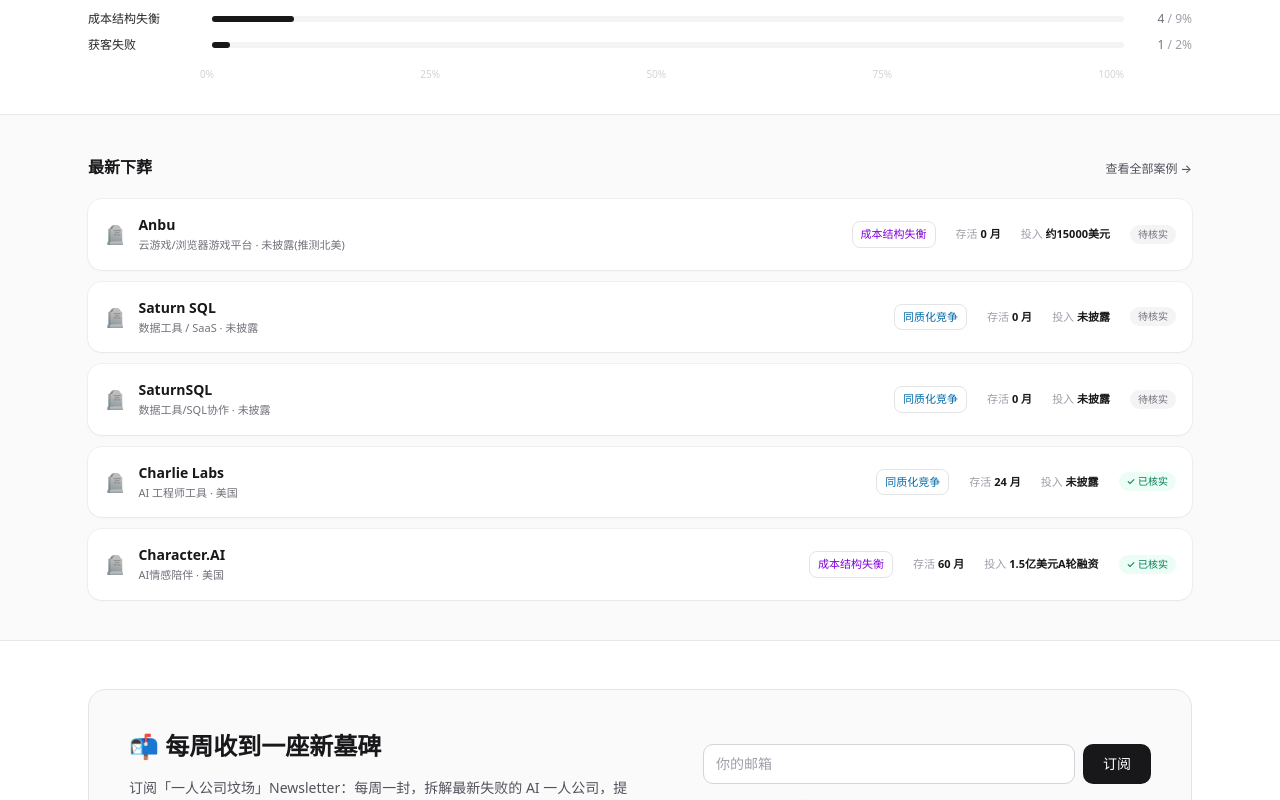
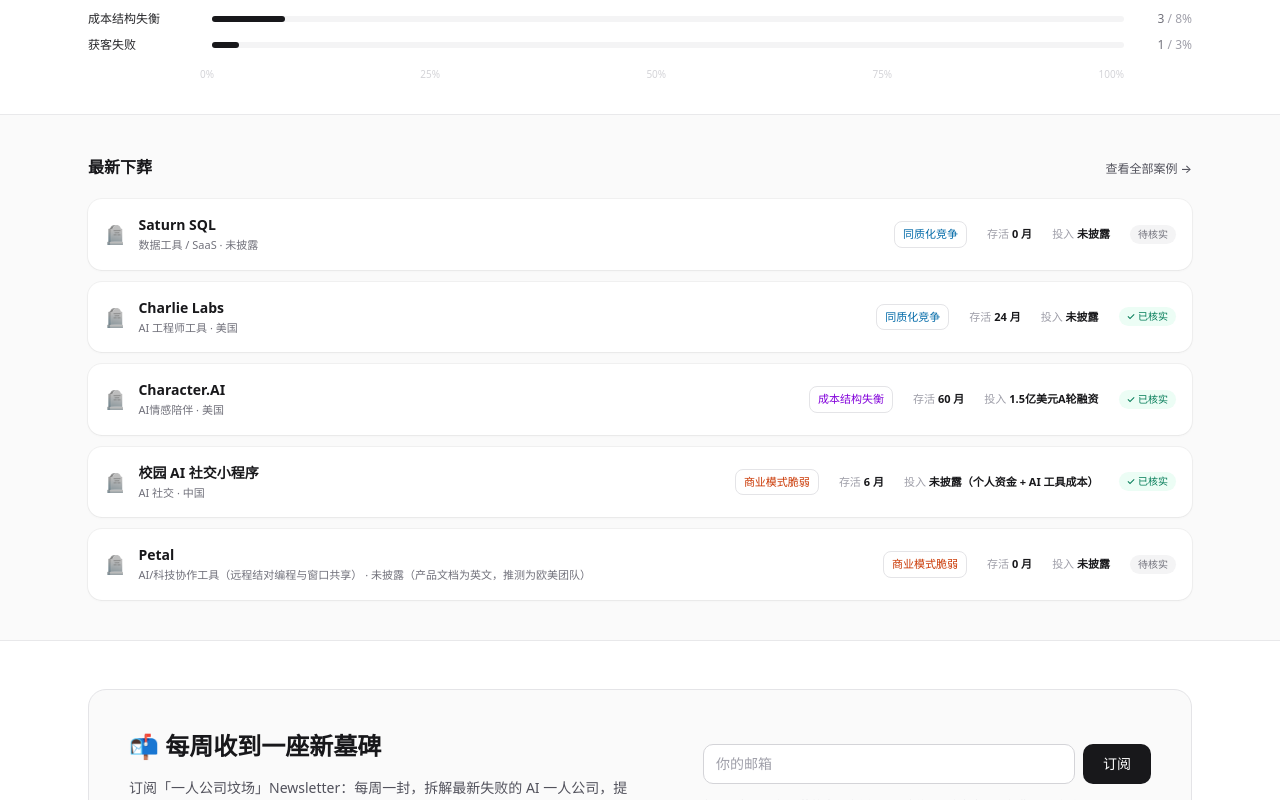
Before and after one commit to xkobe/opcgraveyard, a Next.js app: page / in a window 1280 px wide. Shown: the part 818-1618 px from the top of the page. Built offline with nearby package versions, Linux system fonts and the light colour scheme.

Commit message:
fix: dedupe semantic duplicates (saturn-sql/saturnsql, deno/deno-runtime, anbu/anbu-eggverse) -> 40 unique cases

```diff
--- a/src/data/cases.ts
+++ b/src/data/cases.ts
@@ -1098,45 +1098,6 @@
     ],
   },
   {
-    slug: "anbu",
-    name: "Anbu",
-    founderBg: "独立创始人,无联合创始人,自行设计平台、手绘美术与Logo,外包开发、像素画、音乐、音效和3D模型",
-    region: "未披露(推测北美)",
-    industry: "云游戏/浏览器游戏平台",
-    startedAt: "2021",
-    closedAt: "约2022-2023(具体未披露)",
-    investment: "约15000美元",
-    source: "eggverse.co",
-    status: "dead",
-    lifespanMonths: 0,
-    fundingType: "自筹",
-    deadCause: "成本结构失衡",
-    deadCauseSub: "AWS EC2托管费用高昂,免费额度用尽后无法承担持续支出",
-    verified: false,
-    epitaph: "投入1.5万美元,只换来一款游戏和一群没留下的玩家;\n免费额度一到期,梦想就被EC2账单掐灭。\n如今EggVerse带着18款游戏归来,但没人能保证玩家会回头。",
-    motivation: "2021年,我投入约1.5万美元启动Anbu,最初想做去中心化云游戏平台,但受限于资金且没有联合创始人,只能缩减为一个浏览器街机——让玩家和朋友一起玩游戏。我亲自在Figma设计平台、手绘美术和Logo,并外包开发、像素画、音乐、音效和3D模型。这笔预算最终只做出一款游戏《Egg on the Run》,以及游戏大厅、好友邀请、聊天和发布平台。我计划用第一款游戏吸引玩家,让他们带来朋友,再引入其他开发者发布游戏,形成一个自增长的生态。",
-    timeline: [
-      { time: "2021", event: "投入约1.5万美元启动Anbu,定位浏览器街机游戏平台" },
-      { time: "2021-2022", event: "完成平台设计、美术、外包开发,推出首款游戏《Egg on the Run》及大厅、邀请、聊天、发布功能" },
-      { time: "2022-2023", event: "首款游戏吸引力不足,AWS免费额度耗尽,EC2托管成本过高,项目关闭" },
-      { time: "2023-2024", event: "在经营另一家初创公司Sky期间,将Anbu作为周末副业重新拾起,利用原有素材和Astra探索" },
-      { time: "2024-2025", event: "以EggVerse名义重新上线,扩展至18款多人游戏并持续增加" },
-    ],
-    breakdown: [
-      { layer: "表层原因", detail: "首款游戏《Egg on the Run》不够吸引人,未能带来足够玩家和社交传播" },
-      { layer: "中层原因", detail: "AWS EC2托管费用高昂,免费额度用尽后无法用收入覆盖,被迫关闭" },
-      { layer: "深层原因", detail: "单款游戏+自筹资金的内容型平台,缺乏持续内容供给和用户增长引擎,商业模式无法自我造血" },
-      { layer: "根本原因", detail: "以有限预算挑战平台型生态,需求验证不足,获客与留存未跑通就承担了固定基础设施成本" },
-    ],
-    lessons: [
-      "平台型创业需要先验证单点需求,再谈生态和开发者引入",
-      "固定基础设施成本必须与收入模型匹配,免费额度不是长期方案",
-      "内容型产品首款作品必须足够有吸引力,否则无法启动社交传播",
-      "独立创始人资源有限时,应优先做最小可验证闭环而非完整平台",
-      "失败项目中的资产和经验可以复用,重启时需重新验证用户留存",
-    ],
-  },
-  {
     slug: "saturn-sql",
     name: "Saturn SQL",
     founderBg: "未披露，创始人为解决自身团队数据共享需求而开发工具的开发者",
@@ -1432,45 +1393,6 @@
     ],
   },
   {
-    slug: "deno-runtime",
-    name: "Deno Runtime",
-    founderBg: "由 Node.js 创始人 Ryan Dahl 创立，核心团队为资深 JavaScript/TypeScript 运行时开发者",
-    region: "美国",
-    industry: "开发者工具/JavaScript 运行时",
-    startedAt: "2018",
-    closedAt: "2025",
-    investment: "未披露",
-    source: "OSCHINA",
-    status: "dead",
-    lifespanMonths: 84,
-    fundingType: "自筹",
-    deadCause: "同质化竞争",
-    deadCauseSub: "在与 Node.js 及 Bun 等运行时的竞争中未能建立足够差异化优势，团队被 Cloudflare 整体收编后项目终止",
-    verified: true,
-    epitaph: "曾想用 TypeScript 与安全沙箱重写 JavaScript 运行时，\n八年后团队整体加入 Cloudflare，\nDeno runtime 一年后停更，Deno Deploy 六个月后关停。",
-    motivation: "Ryan Dahl 在 2018 年发表著名演讲，公开反思 Node.js 的十大设计失误，包括未采用 Promise、安全性薄弱、构建系统复杂等问题。他希望通过 Deno 从头设计一个更现代、更安全的 JavaScript/TypeScript 运行时，原生支持 TypeScript、默认沙箱权限、内置工具链，并摆脱 npm 生态的历史包袱。这一愿景吸引了大量开发者关注，也让 Deno 成为 Node.js 最受瞩目的挑战者之一。",
-    timeline: [
-      { time: "2018", event: "Ryan Dahl 发表演讲反思 Node.js 设计失误，启动 Deno 项目" },
-      { time: "2020", event: "Deno 1.0 正式发布，主打安全沙箱与 TypeScript 原生支持" },
-      { time: "2021", event: "推出 Deno Deploy 边缘部署平台，尝试商业化" },
-      { time: "2024", event: "Deno 团队整体加入 Cloudflare" },
-      { time: "2025", event: "Deno runtime 停止开发，Deno Deploy 六个月后关停" },
-    ],
-    breakdown: [
-      { layer: "表层原因", detail: "Deno 团队整体加入 Cloudflare，核心维护者离开导致项目失去持续开发能力" },
-      { layer: "中层原因", detail: "Deno 与 Node.js 生态兼容性不足，npm 生态迁移成本高，开发者采用意愿有限" },
-      { layer: "深层原因", detail: "JavaScript 运行时市场已被 Node.js 占据，Bun 等新秀又以更高性能抢占心智，Deno 的差异化定位难以转化为可持续商业收入" },
-      { layer: "根本原因", detail: "开源运行时项目缺乏清晰盈利模式，Deno Deploy 未能形成足够规模的企业级收入，最终只能通过团队被收购实现退出" },
-    ],
-    lessons: [
-      "开源基础设施项目若无法建立可持续商业模式，最终难逃被收编或关停的命运",
-      "挑战成熟生态时，兼容性往往比技术先进性更能决定开发者采用率",
-      "创始人光环可以带来早期关注，但不能替代产品市场契合与收入验证",
-      "同质化赛道中，后发者需要更明确的差异化场景而非全面对标",
-      "团队被收购不等于项目成功，核心资产转移后原项目常被边缘化",
-    ],
-  },
-  {
     slug: "afiniti-ai-unicorn-fire-sale",
     name: "Afiniti",
     founderBg: "连续创业者 Zia Chishti，拥有丰富的科技创业经验，曾创办多家公司",
@@ -1505,44 +1427,6 @@
       "高估值不等于高价值，资本泡沫终会破裂",
       "客户集中度过高是重大风险，需多元化收入来源",
       "持续创新和落地能力比融资能力更重要",
-    ],
-  },
-  {
-    slug: "saturnsql",
-    name: "SaturnSQL",
-    founderBg: "未披露，创始人为解决团队内部数据共享需求而自行开发工具",
-    region: "未披露",
-    industry: "数据工具/SQL协作",
-    startedAt: "未披露",
-    closedAt: "未披露",
-    investment: "未披露",
-    source: "saturnsql.com",
-    status: "dead",
-    lifespanMonths: 0,
-    fundingType: "自筹",
-    deadCause: "同质化竞争",
-    deadCauseSub: "替代方案免费且易得，产品仅覆盖被替代工具的部分功能，难以形成差异化壁垒",
-    verified: false,
-    epitaph: "为替代两款即将关停的工具而生，却敌不过一行免费的 cron 脚本。功能越窄，护城河越浅。",
-    motivation: "创始团队原本使用 PopSQL 和 SeekWell 将数据库数据定时同步到 Google Sheets，并共享公司专属 SQL 查询库。当这两款工具相继关停时，团队面临数据工作流断裂的困境。创始人坚信数据应属于公司每个人，而非被少数人把守；当非技术同事也能自由访问数据时，他们会自己发现使用场景，生产力也会大幅提升。因此他决定亲手构建一个只覆盖团队真正使用功能的替代品：连接数据库、编写与共享 SQL、将结果定时推送到 Sheets 或 Slack，希望以更窄的定位解决数据民主化的核心痛点。",
-    timeline: [
-      { time: "", event: "团队使用 PopSQL 和 SeekWell 进行数据库到 Google Sheets 的定时同步与 SQL 共享" },
-      { time: "", event: "PopSQL 和 SeekWell 相继宣布关停" },
-      { time: "", event: "创始人着手构建 SaturnSQL，仅覆盖团队实际使用的核心功能" },
-      { time: "", event: "SaturnSQL 上线，提供数据库连接、SQL 编写共享、结果定时推送至 Sheets 或 Slack" },
-      { time: "", event: "项目停止运营，创始人公开反思并寻求用户反馈" },
-    ],
-    breakdown: [
-      { layer: "表层原因", detail: "PopSQL 和 SeekWell 关停后，创始人自建替代品，但产品功能刻意收窄，仅覆盖团队实际使用的部分" },
-      { layer: "深层原因", detail: "一个 cron 任务加 Python 脚本即可免费实现相同功能，产品难以证明付费价值" },
-      { layer: "根本原因", detail: "数据工具赛道同质化严重，免费替代方案唾手可得，窄定位产品缺乏可持续的商业模式与竞争壁垒" },
-    ],
-    lessons: [
-      "免费替代方案是创业最危险的竞争对手：如果 cron 脚本就能解决，产品必须提供脚本无法替代的协作与易用性价值",
-      "刻意收窄功能可以快速上线，但也会压缩付费意愿和护城河，需要在窄与深之间找到平衡",
-      "面向非技术用户的数据工具，真正的壁垒在于降低使用门槛和培养使用习惯，而非单纯的功能堆砌",
-      "依赖竞品关停带来的迁移窗口是脆弱的创业时机，窗口关闭后用户可能直接转向免费方案",
-      "数据民主化是美好愿景，但愿景本身不构成商业模式，必须回答谁付费、为何付费的问题",
     ],
   },
   {
```
